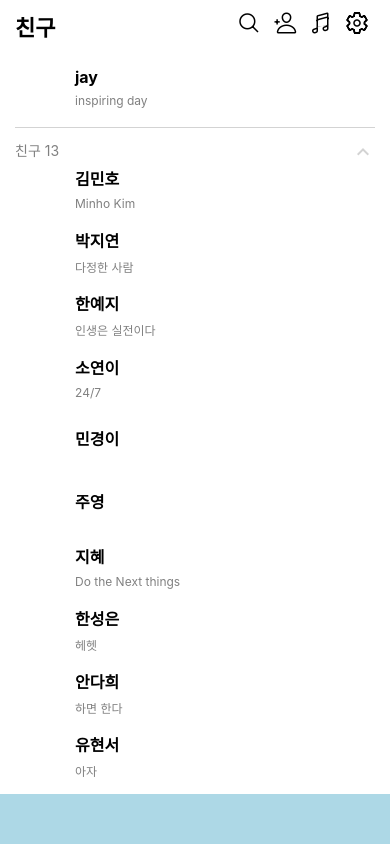
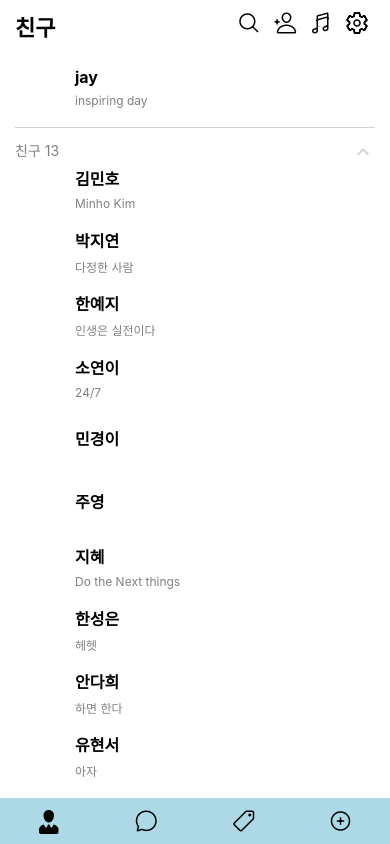
Before and after one commit to Jay2009/kakao-friend-list, a React Native app: screen / in a window 390 px wide. Built offline with nearby package versions, Linux system fonts and the light colour scheme.

Commit message:
working on tab bar

```diff
--- a/src/components/page/friend/TabBar.js
+++ b/src/components/page/friend/TabBar.js
@@ -1,9 +1,44 @@
 import { View } from "react-native";
+import TabButton from "./TabButton";
 
 export default ({ selectedTabIdx, setSelectedTabIdx }) => {
   return (
     <View
-      style={{ width: "100%", height: 50, backgroundColor: "lightblue" }}
-    ></View>
+      style={{
+        width: "100%",
+
+        backgroundColor: "lightblue",
+        flexDirection: "row",
+      }}
+    >
+      <TabButton
+        isSelected={selectedTabIdx === 0}
+        onPress={() => setSelectedTabIdx(0)}
+        activeIconName={"person"}
+        inactiveIconName={"persons"}
+        isIconFontisto
+      />
+      <TabButton
+        isSelected={selectedTabIdx === 1}
+        onPress={() => setSelectedTabIdx(1)}
+        activeIconName={"chatbubble"}
+        inactiveIconName={"chatbubble-outline"}
+        isIconIonicons
+      />
+      <TabButton
+        isSelected={selectedTabIdx === 2}
+        onPress={() => setSelectedTabIdx(2)}
+        activeIconName={"pricetag"}
+        inactiveIconName={"pricetag-outline"}
+        isIconIonicons
+      />
+      <TabButton
+        isSelected={selectedTabIdx === 3}
+        onPress={() => setSelectedTabIdx(3)}
+        activeIconName={"add-circle"}
+        inactiveIconName={"add-circle-outline"}
+        isIconIonicons
+      />
+    </View>
   );
 };
--- a/src/components/page/friend/TabButton.js
+++ b/src/components/page/friend/TabButton.js
@@ -9,5 +9,30 @@ export default ({
   isIconFontisto,
   isIconIonicons,
 }) => {
-  return <TouchableOpacity onPress={onPress}>{isIconFontis}</TouchableOpacity>;
+  return (
+    <TouchableOpacity
+      onPress={onPress}
+      style={{
+        justifyContent: "center",
+        alignItems: "center",
+        flex: 1,
+        paddingVertical: 10,
+      }}
+    >
+      {isIconFontisto && (
+        <Fontisto
+          name={isSelected ? activeIconName : inactiveIconName}
+          size={24}
+          color="black"
+        />
+      )}
+      {isIconIonicons && (
+        <Ionicons
+          name={isSelected ? activeIconName : inactiveIconName}
+          size={24}
+          color="blck"
+        />
+      )}
+    </TouchableOpacity>
+  );
 };
```
